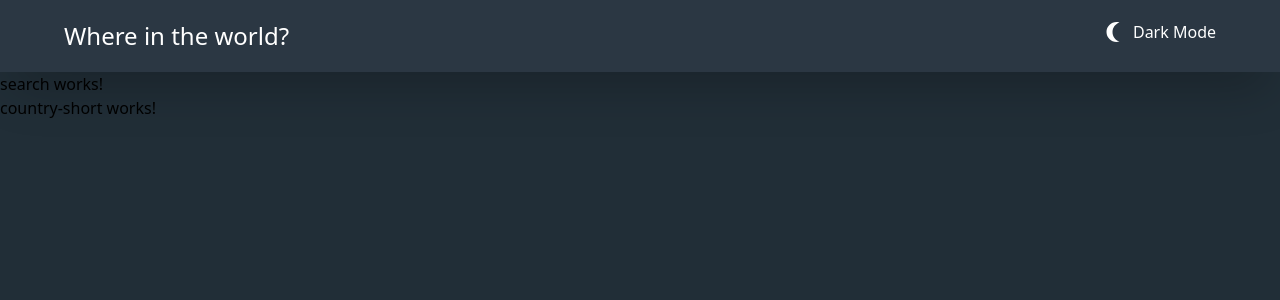
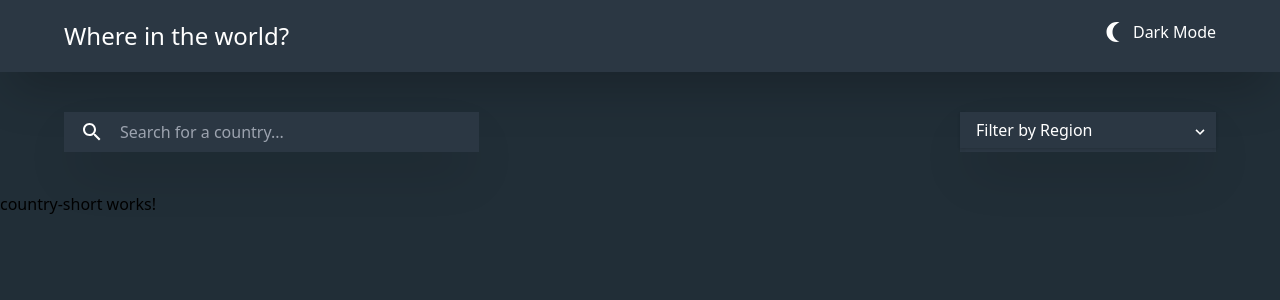
Before and after one commit to Danielstep4/Portfolio, an Angular app in the folder rest-countries-api/: page / in a window 1280 px wide. Shown: the top 300 px of the page. Built offline with nearby package versions, Linux system fonts and the light colour scheme.

Commit message:
Made 2 drafts: header, search

```diff
--- a/rest-countries-api/src/app/app.component.html
+++ b/rest-countries-api/src/app/app.component.html
@@ -1,3 +1,5 @@
-<app-header darkMode="true"></app-header>
-<app-search></app-search>
-<app-country-short></app-country-short>
+<app-header></app-header>
+<main>
+    <app-search></app-search>
+    <app-country-short></app-country-short>
+</main>
--- a/rest-countries-api/src/app/components/header/header.component.html
+++ b/rest-countries-api/src/app/components/header/header.component.html
@@ -1,4 +1,4 @@
-<header class="py-5 px-16 shadow-2xl">
+<header class="py-5 px-16 shadow-2xl select-none">
     <div class="flex flex-row justify-between text-white">
         <span class="text-2xl">Where in the world?</span>
         <button class="flex flex-row">
--- a/rest-countries-api/src/app/components/search/search.component.html
+++ b/rest-countries-api/src/app/components/search/search.component.html
@@ -1 +1,37 @@
-<p>search works!</p>
+<section class="text-white py-10 px-16">
+    <form class="flex flex-row justify-between">
+        <div class="shadow-2xl flex-row flex items-center">
+            <div class="pl-4">
+                <svg xmlns="http://www.w3.org/2000/svg" height="24px" viewBox="0 0 24 24" width="24px" fill="#fff">
+                    <path d="M0 0h24v24H0V0z" fill="none" />
+                    <path
+                        d="M15.5 14h-.79l-.28-.27C15.41 12.59 16 11.11 16 9.5 16 5.91 13.09 3 9.5 3S3 5.91 3 9.5 5.91 16 9.5 16c1.61 0 3.09-.59 4.23-1.57l.27.28v.79l5 4.99L20.49 19l-4.99-5zm-6 0C7.01 14 5 11.99 5 9.5S7.01 5 9.5 5 14 7.01 14 9.5 11.99 14 9.5 14z" />
+                </svg>
+            </div>
+                <input type="text" placeholder="Search for a country..." class="text-white px-4 pr-32 py-2">
+        </div>
+        <div class="shadow-2xl inline-block relative w-64">
+            <select
+                class="block appearance-none w-full px-4 py-2 pr-20 shadow leading-tight focus:outline-none focus:shadow-outline">
+                <option value="" disabled selected>Filter by Region</option>
+                <option value="africa">Africa</option>
+                <option value="america">America</option>
+                <option value="asia">Asia</option>
+                <option value="europe">Europe</option>
+                <option value="ociana">Ociana</option>
+            </select>
+            <div class="pointer-events-none absolute inset-y-0 right-0 flex items-center px-2 text-gray-700">
+                <svg class="fill-white h-4 w-4" xmlns="http://www.w3.org/2000/svg" fill="#fff" viewBox="0 0 20 20">
+                    <path d="M9.293 12.95l.707.707L15.657 8l-1.414-1.414L10 10.828 5.757 6.586 4.343 8z" />
+                </svg>
+            </div>
+        </div>
+    </form>
+</section>
+
+
+<style>
+    div.shadow-2xl,input,select {
+        background-color: #2b3743;
+    }
+</style>
```
